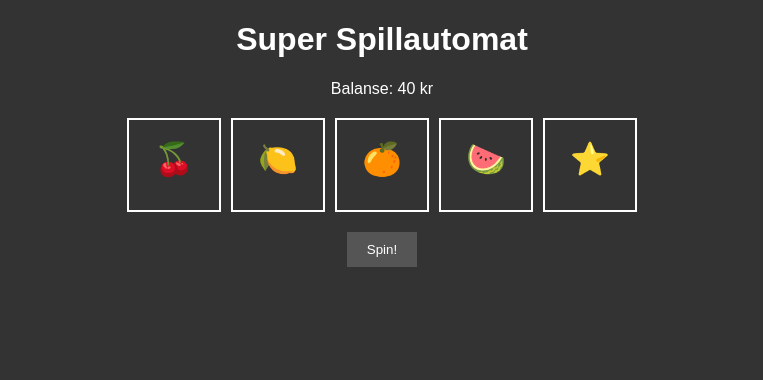
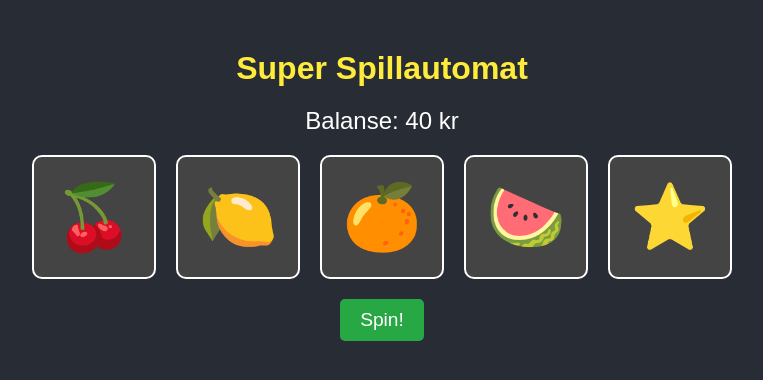
Before and after one commit to Demo754/Casino, a plain HTML site: page index.html in a window 1280 px wide. Shown: the whole page, without its empty margins (258-1021 px from the left). Drawn offline with Linux system fonts and the light colour scheme.

Commit message:
Add files via upload

```diff
--- a/style.css
+++ b/style.css
@@ -1,52 +1,85 @@
+/* Global styling */
 body {
     font-family: Arial, sans-serif;
     text-align: center;
-    background-color: #333;
+    background-color: #282c34;
     color: #fff;
+    margin: 0;
+    padding: 0;
 }
 
+#slot-machine {
+    margin-top: 50px;
+}
+
+h1 {
+    color: #ffeb3b;
+    margin-bottom: 20px;
+}
+
+/* Balansevisning */
+#balance {
+    font-size: 1.5em;
+    margin-bottom: 20px;
+}
+
+/* Hjulene */
 #reels {
     display: flex;
     justify-content: center;
-    gap: 10px;
-    margin: 20px 0;
+    gap: 20px;
+    margin-bottom: 20px;
 }
 
 .reel {
-    font-size: 2em;
+    font-size: 4em;
     padding: 20px;
-    width: 50px;
-    height: 50px;
+    width: 80px;
+    height: 80px;
+    background-color: #444;
+    border-radius: 10px;
+    display: flex;
+    justify-content: center;
+    align-items: center;
+    color: #fff;
     border: 2px solid #fff;
+    transition: transform 0.5s ease;
+}
+
+/* Knapp for å spinne hjulene */
+#controls {
+    margin-top: 20px;
+}
+
+#spinButton {
+    padding: 10px 20px;
+    font-size: 1.2em;
+    background-color: #28a745;
+    color: white;
+    border: none;
+    border-radius: 5px;
+    cursor: pointer;
+    transition: background-color 0.3s;
+}
+
+#spinButton:hover {
+    background-color: #218838;
+}
+
+/* Resultatvisning */
+#result {
+    margin-top: 20px;
+    font-size: 1.5em;
+    color: #f39c12;
+}
+
+/* Animasjon for spinning */
+@keyframes spinAnimation {
+    0% { transform: rotateX(90deg); }
+    50% { transform: rotateX(1800deg); }
+    100% { transform: rotateX(3600deg); }
 }
 
 .spin {
-    animation: spinAnimation 0.5s linear;
+    animation: spinAnimation 1s linear infinite;
 }
-
-@keyframes spinAnimation {
-    0% { transform: translateY(-50px); }
-    50% { transform: translateY(50px); }
-    100% { transform: translateY(0); }
-}
-
-.explosion {
-    animation: explosionAnimation 0.7s ease-out forwards;
-}
-
-@keyframes explosionAnimation {
-    0% { font-size: 2em; color: red; }
-    100% { font-size: 0; color: transparent; }
-}
-
-button {
-    padding: 10px 20px;
-    background-color: #555;
-    color: #fff;
-    border: none;
-    cursor: pointer;
-}
-
-button:hover {
-    background-color: #777;
-}
```
